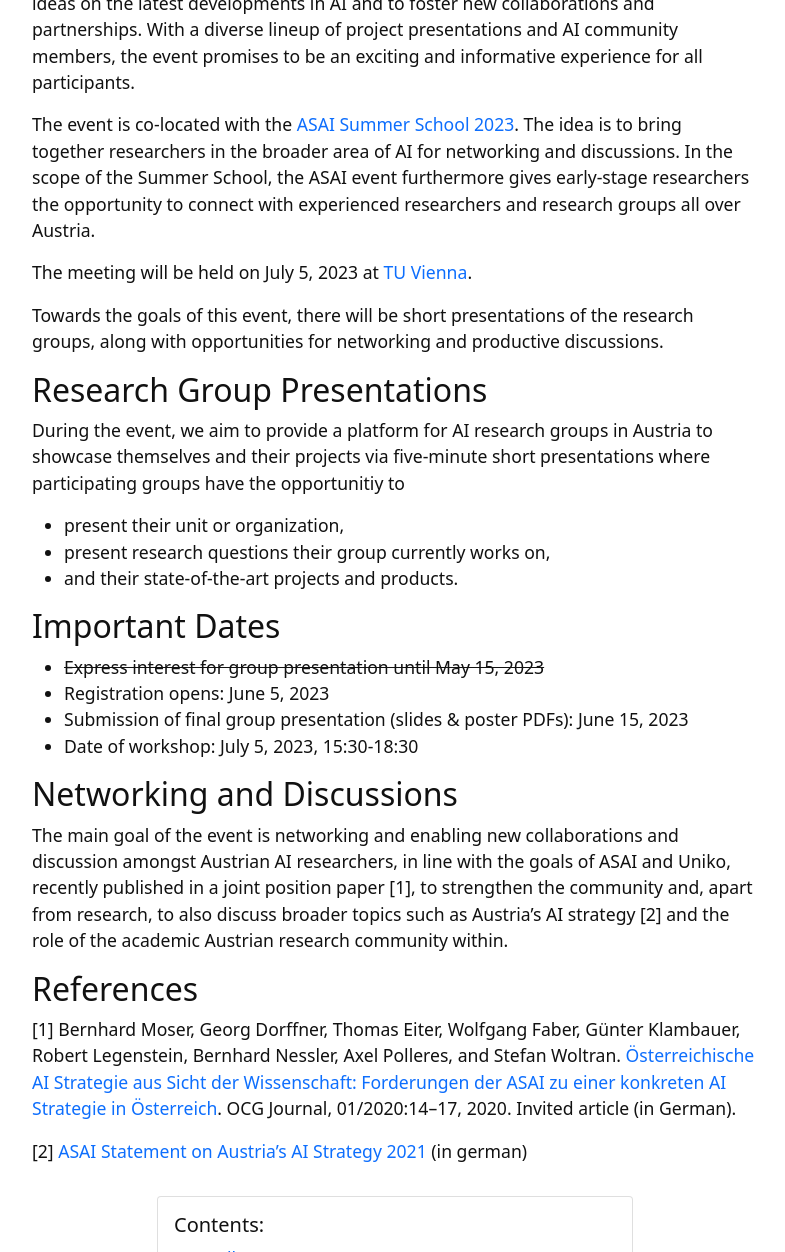
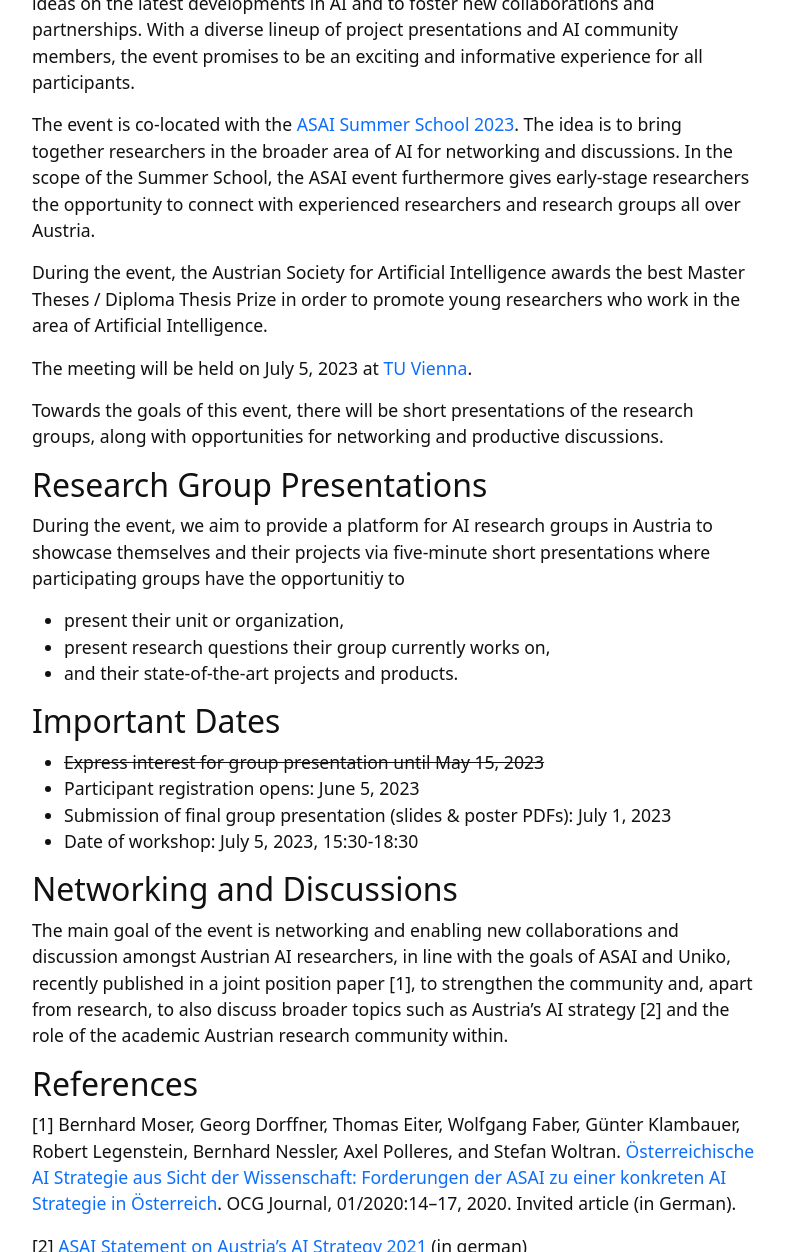
Before and after one commit to anjomshoaa/asai-ne-2023, a Jekyll site: the page built from index.md, in a window 1280 px wide and 1400 px high, scrolled down 794 px, cut to the strip 0-1252 px from the top of the window. Shown: the whole strip, without its empty margins (245-1030 px from the left). Built offline with Jekyll 4.4.1, drawn with Linux system fonts in a browser that asks for light colours.

Commit message:
Dataes updated and participant registration added.

```diff
--- a/index.md
+++ b/index.md
@@ -12,6 +12,8 @@ layout: default
 The [Austrian Society for Artificial Intelligence (ASAI)](https://www.asai.ac.at/) is planning a networking event to bring together experts, researchers and enthusiasts from all over the country. This event aims to provide a platform for attendees to share their knowledge, insights and ideas on the latest developments in AI and to foster new collaborations and partnerships. With a diverse lineup of project presentations and AI community members, the event promises to be an exciting and informative experience for all participants.
 
  The event is co-located with the [ASAI Summer School 2023](https://caiml.dbai.tuwien.ac.at/news/34/). The idea is to bring together researchers in the broader area of AI for networking and discussions. In the scope of the Summer School, the ASAI event furthermore gives early-stage researchers the opportunity to connect with experienced researchers and research groups all over Austria.
+
+During the event, the Austrian Society for Artificial Intelligence awards the best Master Theses / Diploma Thesis Prize in order to promote young researchers who work in the area of Artificial Intelligence.
 
 The meeting will be held on July 5, 2023 at [TU Vienna](https://www.tuwien.at/).
 
@@ -28,8 +30,8 @@ During the event, we aim to provide a platform for AI research groups in Austria
 
 ## Important Dates
 - ~~Express interest for group presentation until May 15, 2023~~
-- Registration opens: June 5, 2023
-- Submission of final group presentation (slides & poster PDFs): June 15, 2023
+- Participant registration opens: June 5, 2023
+- Submission of final group presentation (slides & poster PDFs): July 1, 2023
 - Date of workshop: July 5, 2023, 15:30-18:30
 
 ## Networking and Discussions
```
Also changed, not shown: content/1-applications.md (+2 -2 lines), content/2-program.md (+0 -1 lines), content/3-registration.md (+1 -1 lines).
